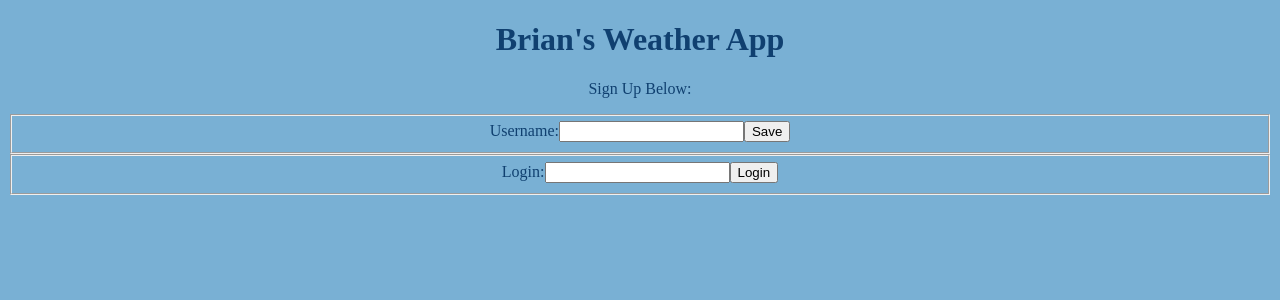
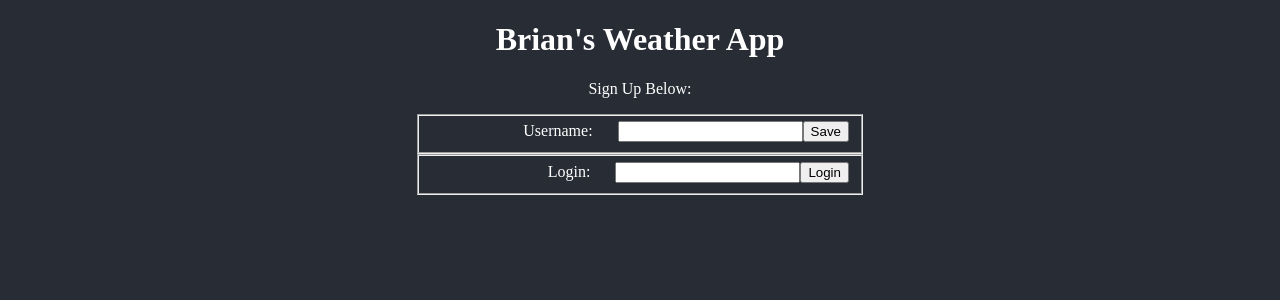
Before and after one commit to BrianBeeler/weather-app, a React (Create React App) app in the folder react-app/: page / in a window 1280 px wide. Both pictures are taken after a click on the link "Sign Up". Shown: the top 300 px of the page. Built offline with nearby package versions, Linux system fonts and the light colour scheme.

Commit message:
Styling changes.

```diff
--- a/react-app/src/App.css
+++ b/react-app/src/App.css
@@ -36,3 +36,7 @@
     transform: rotate(360deg);
   }
 }
+
+#sign-up-link {
+  margin-top: 20px;
+}
--- a/react-app/src/App.js
+++ b/react-app/src/App.js
@@ -1,7 +1,6 @@
 
 import './App.css';
 
-import GetWeather from './components/GetWeather.js'
 import MyLocation from './components/MyLocations.js'
 import Signup from './components/Signup.js'
 import Splash from './components/Splash.js'
--- a/react-app/src/components/MyLocations.js
+++ b/react-app/src/components/MyLocations.js
@@ -36,7 +36,13 @@ class Locations extends React.Component {
             if (!validZip) {
                 alert("Please enter a valid zipcode")
             } else {
+                try {
                     this.locationInfo = await Services.getLocationByZip(zipcode);
+                } catch {
+                    console.error("No location returned for zipcode.")
+                }
+
+                if (this.locationInfo) {
                     this.locationInfo.zipcode = zipcode;
                     this.setState({
                         locationData: this.locationInfo
@@ -44,6 +50,10 @@ class Locations extends React.Component {
                     console.log(this.locationInfo);
                     document.querySelector("input[name='city']").value = this.locationInfo.city;
                     document.querySelector("input[name='state']").value = this.locationInfo.state;
+                } else {
+                    alert("This zip did not return a location.")
+                }
+
             }
         }
         this.getWeatherForAllLocations =   async function getWeatherForAllLocations() {
@@ -93,7 +103,8 @@ class Locations extends React.Component {
 
         return (
         <div id="signed-in">
-            <h2>Congrats! You are signed with username: <span id="signed-in-name">{this.props.userInfo.username}</span>.</h2>
+            <h2>Congrats!</h2>
+            <h3>You are signed with username: <span id="signed-in-name">{this.props.userInfo.username}</span>.</h3>
             <div id="location-info">
                 Zip: <input type="text" name="zipcode" onChange={this.zipChange} /><br />
                 City: <input type="text" name="city" readOnly /><br />
@@ -117,8 +128,8 @@ class Locations extends React.Component {
                 {(!this.state.userWeather || this.state.userWeather.length === 0) ? <p> - You currently have no saved locations.</p> : ''}
 
             </div>
-            <div>
-                <button onClick={this.props.onLogout}>Logout</button>
+            <div id="logout-container">
+                <button className="btn fourth" onClick={this.props.onLogout}>Logout</button>
             </div>
         </div>)
     }
--- a/react-app/src/components/Signup.js
+++ b/react-app/src/components/Signup.js
@@ -77,6 +77,7 @@ class Signup extends React.Component {
                 <h1>Brian's Weather App</h1>
                 <div id="signinlogin">
                     <p>Sign Up Below:</p>
+                    <div id="style-fields">
                         <fieldset>
                             <label>Username:</label>
                             <input type="text" id="userinput"></input>
@@ -91,6 +92,8 @@ class Signup extends React.Component {
                             {(this.state.loginFailure) ?  <p className="error" id="save-user-error">Error. Have you signed up?</p> : '' }
                         </fieldset>
                     </div>
+
+                </div>
         </div>
             )
         }
--- a/react-app/src/index.css
+++ b/react-app/src/index.css
@@ -11,3 +11,8 @@ code {
   font-family: source-code-pro, Menlo, Monaco, Consolas, 'Courier New',
     monospace;
 } */
+
+
+body {
+  background-color: #282c34;;
+}
--- a/react-app/src/styles.css
+++ b/react-app/src/styles.css
@@ -34,8 +34,22 @@ h1 {
 }
 
 body {
-    background-color: #79b0d4;
-    color: #104070;
+    background-color: #282c34;;
+    color: white;
+}
+
+#style-fields {
+  text-align: right;
+}
+
+#style-fields label {
+  margin-right: 25px;
+}
+
+#logout-container {
+    display: flex;
+    flex-direction: column;
+    align-items: center;
 }
 
 #weather-display {
@@ -49,6 +63,11 @@ body {
     text-align: center;
 }
 
+
+#root {
+  max-width: 450px;
+  margin: auto;
+}
 
 #signed-in {
     text-align: center;
```
Also changed, not shown: react-app/src/components/GetWeather.js (deleted). Lines whose indentation alone changed are shown as unchanged.
